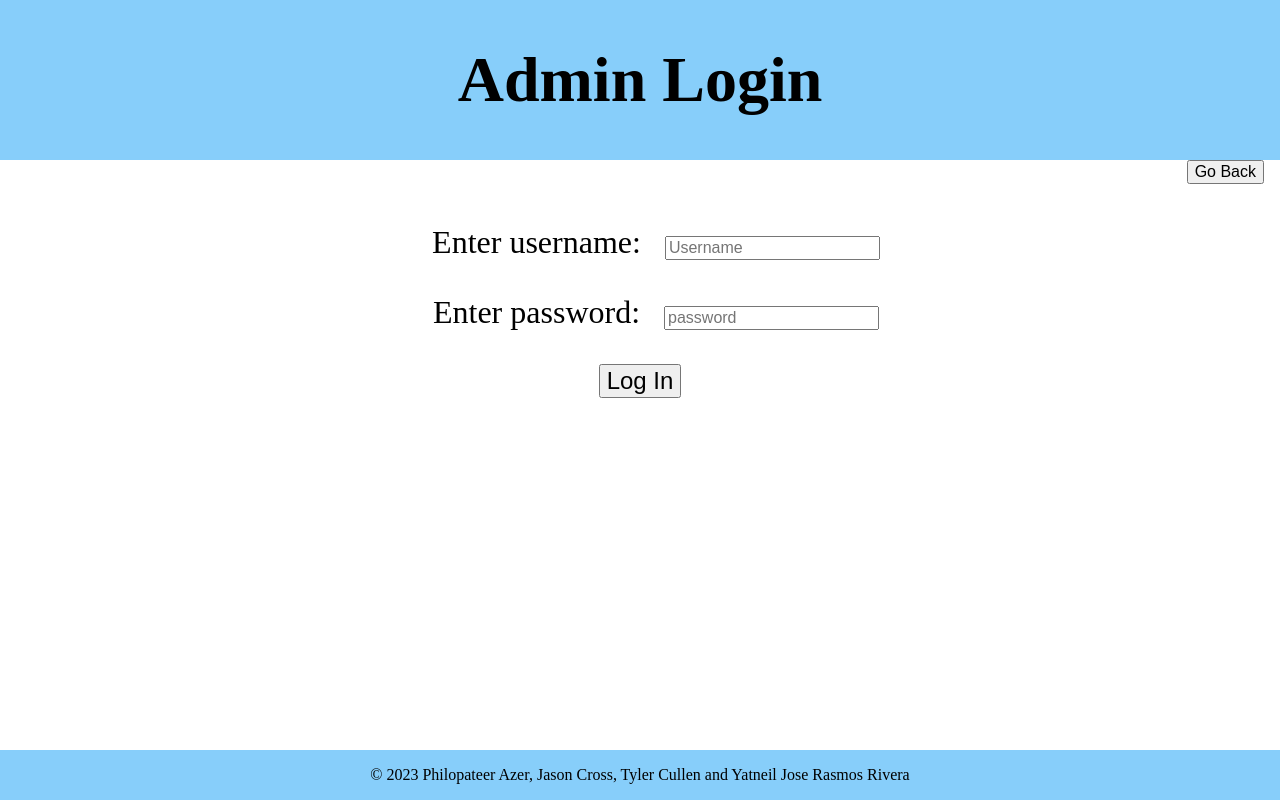
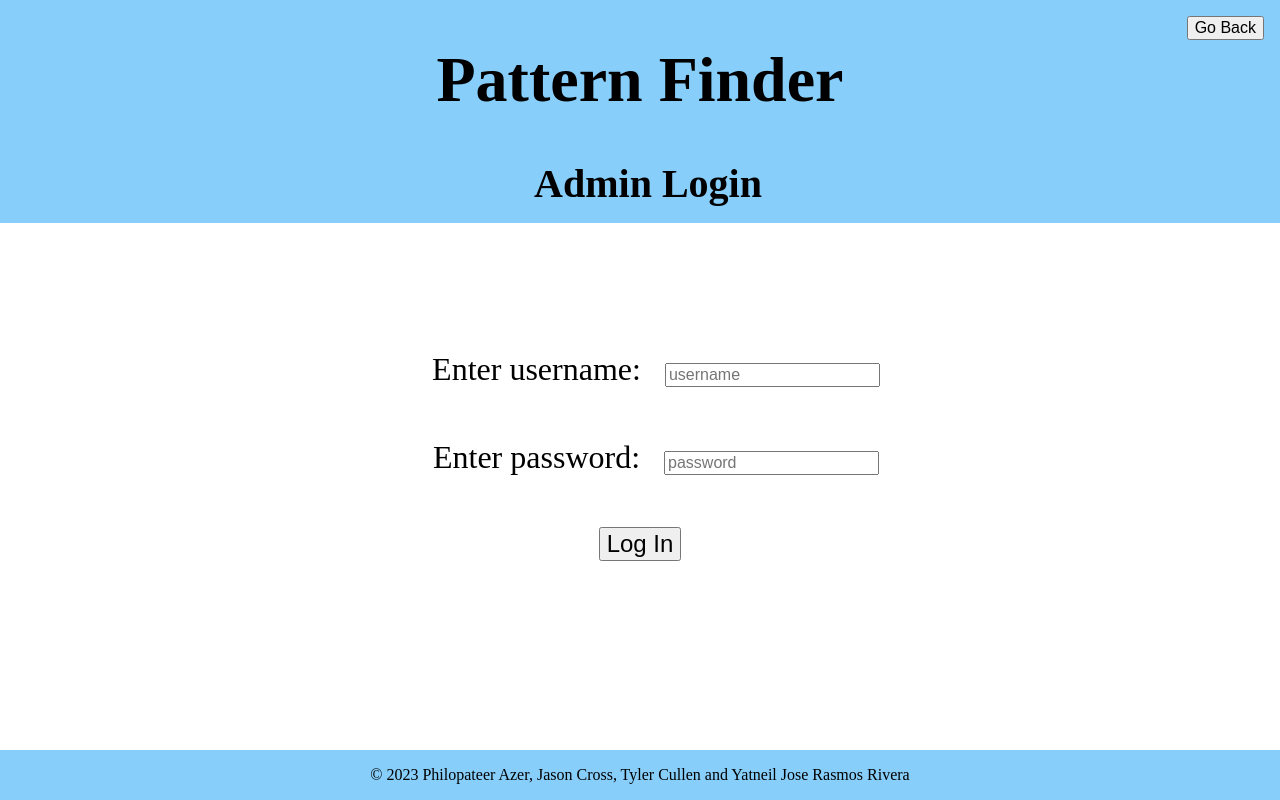
Before and after one commit to jasonmcross/Project-22, a plain HTML site: page newpages/admin-login.html in a window 1280 px wide. Drawn offline with Linux system fonts and the light colour scheme.

Commit message:
Update admin-login.html

```diff
--- a/newpages/admin-login.html
+++ b/newpages/admin-login.html
@@ -8,20 +8,21 @@
 
 <body>
     <header>
-        <h1>Admin Login</h1>
-        <button type="button" id="admin-goback" style="position: absolute; right: 0;">Go Back</button>
+        <h1>Pattern Finder</h1>
+        <button type="button" id="go-back" style="position: absolute; right: 0; top: 16px;">Go Back</button>
+        <h2 style="font-size:40px; text-align:center;">Admin Login</h2>
     </header>
 
     <section>
 
-        <form id="login-form">
+        <form id="login-form" style="text-align: center; margin-top: 128px;">
             <label for="username" style="font-size: 32px; margin-bottom: 32px;">Enter username: </label>
-            <input type="text" id="username" placeholder="Username" required>
-            <br /> <br />
+            <input type="text" id="username" placeholder="username" required>
+            <br /> <br /> <br />
             <label for="password" style="font-size: 32px; margin-bottom: 32px;">Enter password: </label>
             <input type="password" id="password" placeholder="password" required>
-            <br /> <br />
-            <button type="submit" style="font-size: 24px;">Log In</button>
+            <br /> <br /> <br />
+            <button id="submit-login" style="font-size: 24px;">Log In</button>
         </form>
 
     </section>
@@ -30,6 +31,7 @@
         <p>&copy; 2023 Philopateer Azer, Jason Cross, Tyler Cullen and Yatneil Jose Rasmos Rivera</p>
     </footer>
 
+    <script src="../scripts/login.js"></script>
+
 </body>
-
 </html>
```
